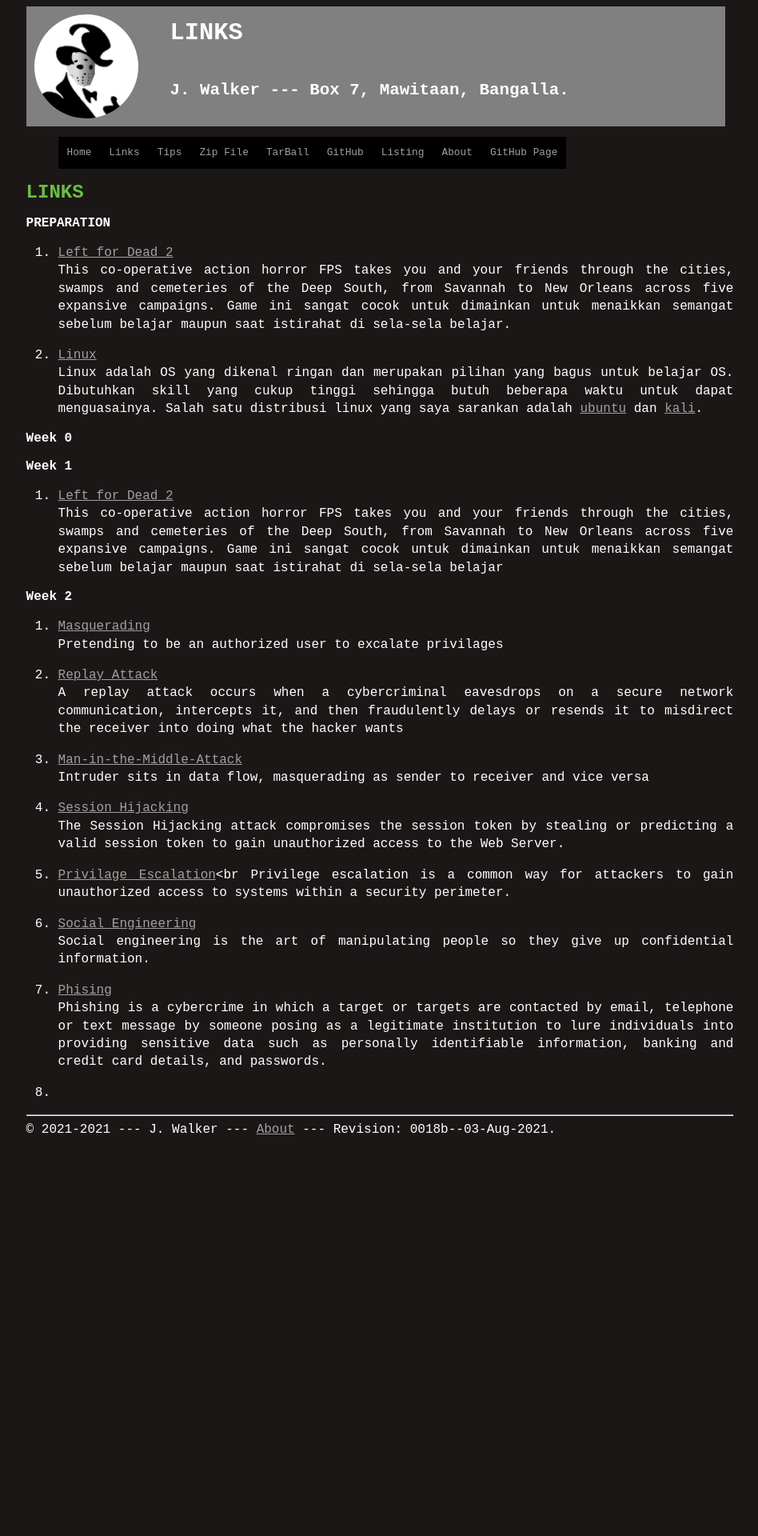
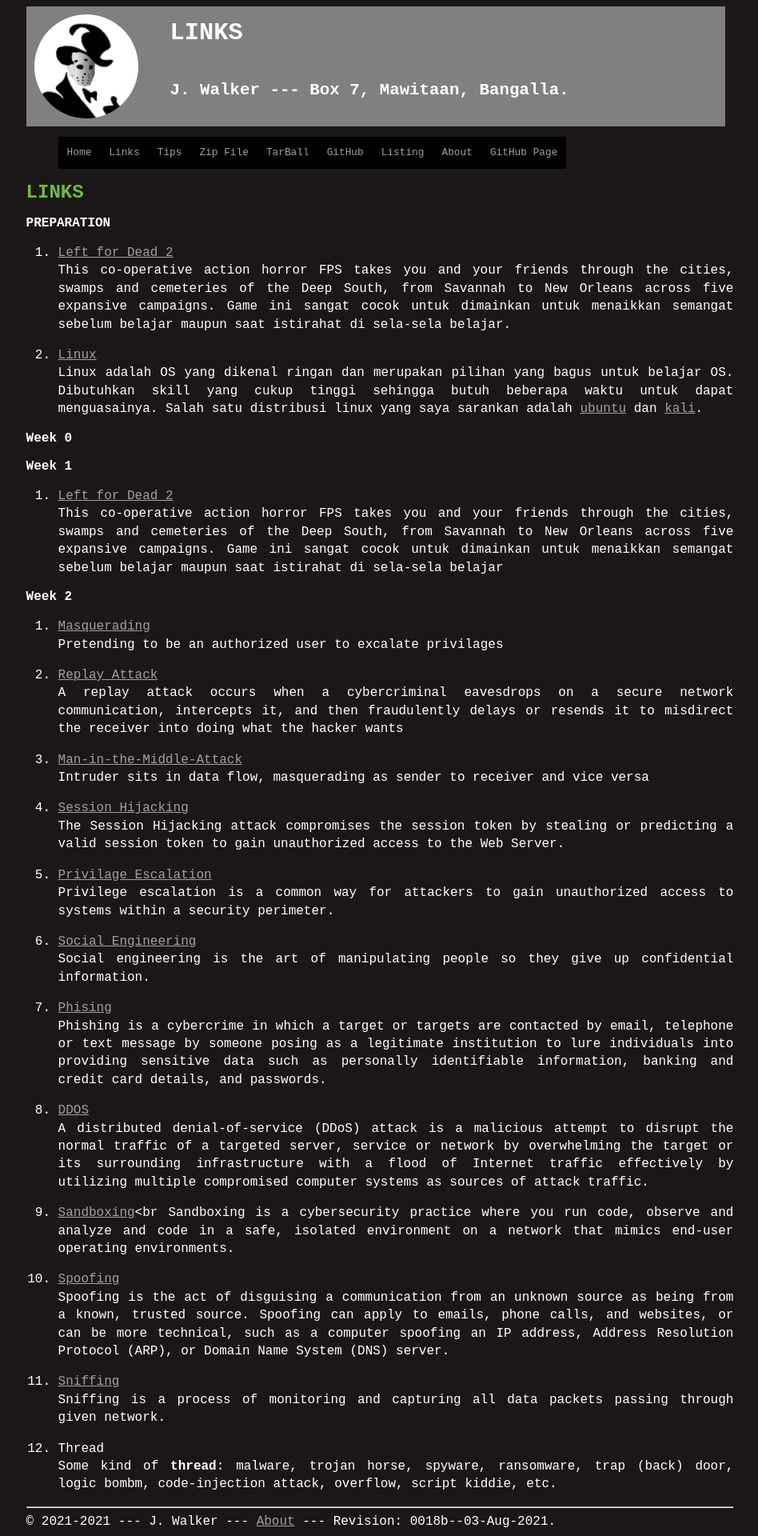
Before and after one commit to dhekmass12/os212, a Jekyll site: the page built from links.md, in a window 1280 px wide. Shown: the whole page at 80% size, without its empty margins (165-1113 px from the left). Built offline with Jekyll 4.4.1, drawn with Linux system fonts in a browser that asks for light colours; our own code applies the rules of GitHub Pages for plain Markdown files; before the commit the page ends 1430 px from its top, so only the background shows below that.

Commit message:
os212 dhekmass12 update links.md

```diff
--- a/links.md
+++ b/links.md
@@ -42,4 +42,17 @@ Social engineering is the art of manipulating people so they give up confidentia
 7. [Phising](https://www.phishing.org/what-is-phishing)<br>
 Phishing is a cybercrime in which a target or targets are contacted by email, telephone or text message by someone posing as a legitimate institution to lure individuals into providing sensitive data such as personally identifiable information, banking and credit card details, and passwords.
 
-8. []()<br>
+8. [DDOS](https://www.cloudflare.com/learning/ddos/what-is-a-ddos-attack/)<br>
+A distributed denial-of-service (DDoS) attack is a malicious attempt to disrupt the normal traffic of a targeted server, service or network by overwhelming the target or its surrounding infrastructure with a flood of Internet traffic effectively by utilizing multiple compromised computer systems as sources of attack traffic.
+
+9. [Sandboxing](https://www.checkpoint.com/cyber-hub/threat-prevention/what-is-sandboxing/)<br
+Sandboxing is a cybersecurity practice where you run code, observe and analyze and code in a safe, isolated environment on a network that mimics end-user operating environments.
+
+10. [Spoofing](https://www.forcepoint.com/cyber-edu/spoofing)<br>
+Spoofing is the act of disguising a communication from an unknown source as being from a known, trusted source. Spoofing can apply to emails, phone calls, and websites, or can be more technical, such as a computer spoofing an IP address, Address Resolution Protocol (ARP), or Domain Name System (DNS) server.
+
+11. [Sniffing](https://www.greycampus.com/opencampus/ethical-hacking/sniffing-and-its-types)<br>
+Sniffing is a process of monitoring and capturing all data packets passing through given network.
+
+12. Thread<br>
+Some kind of <b>thread</b>: malware, trojan horse, spyware, ransomware, trap (back) door, logic bombm, code-injection attack, overflow, script kiddie, etc.
```
Also changed, not shown: other parts of links.md (+1 -1 lines).
